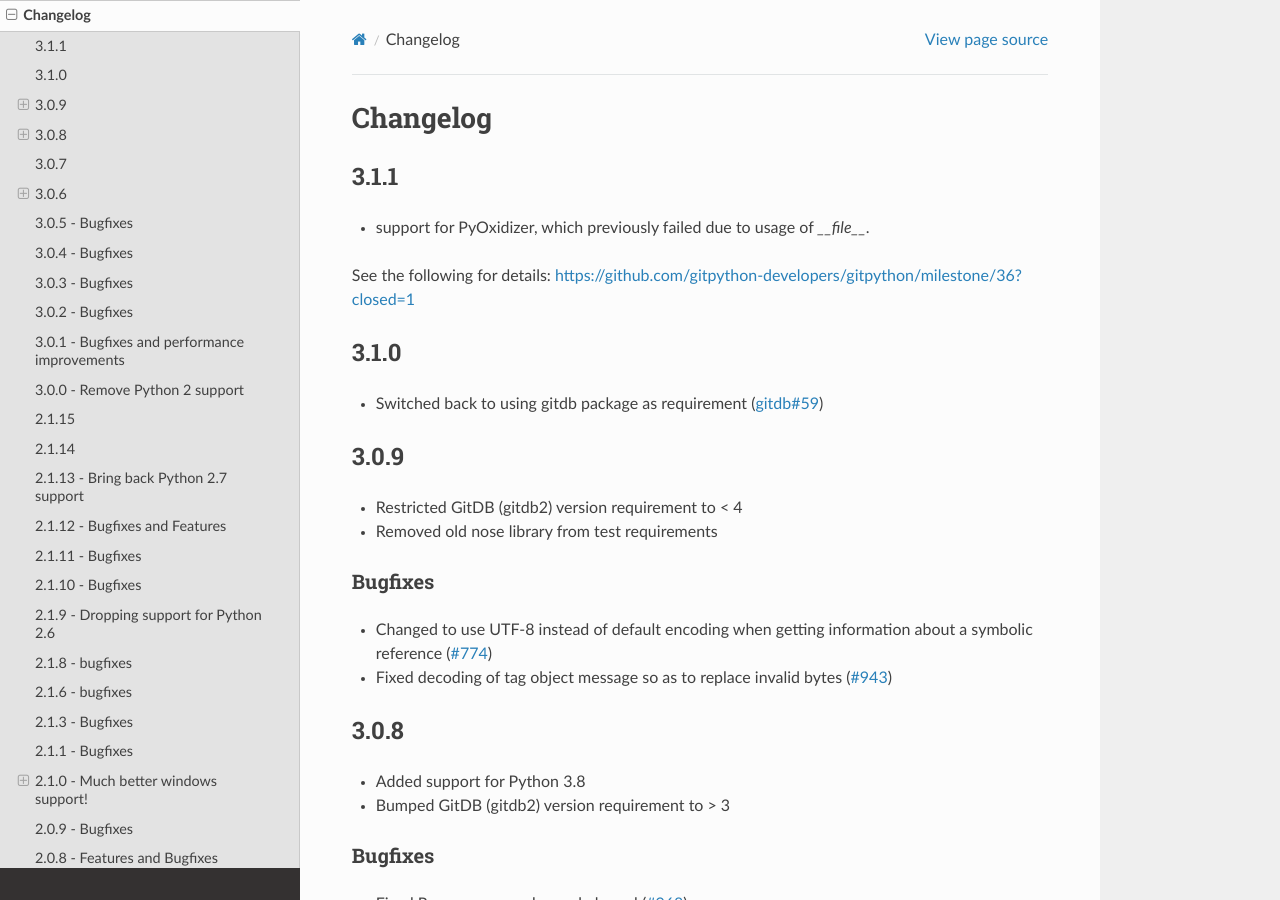
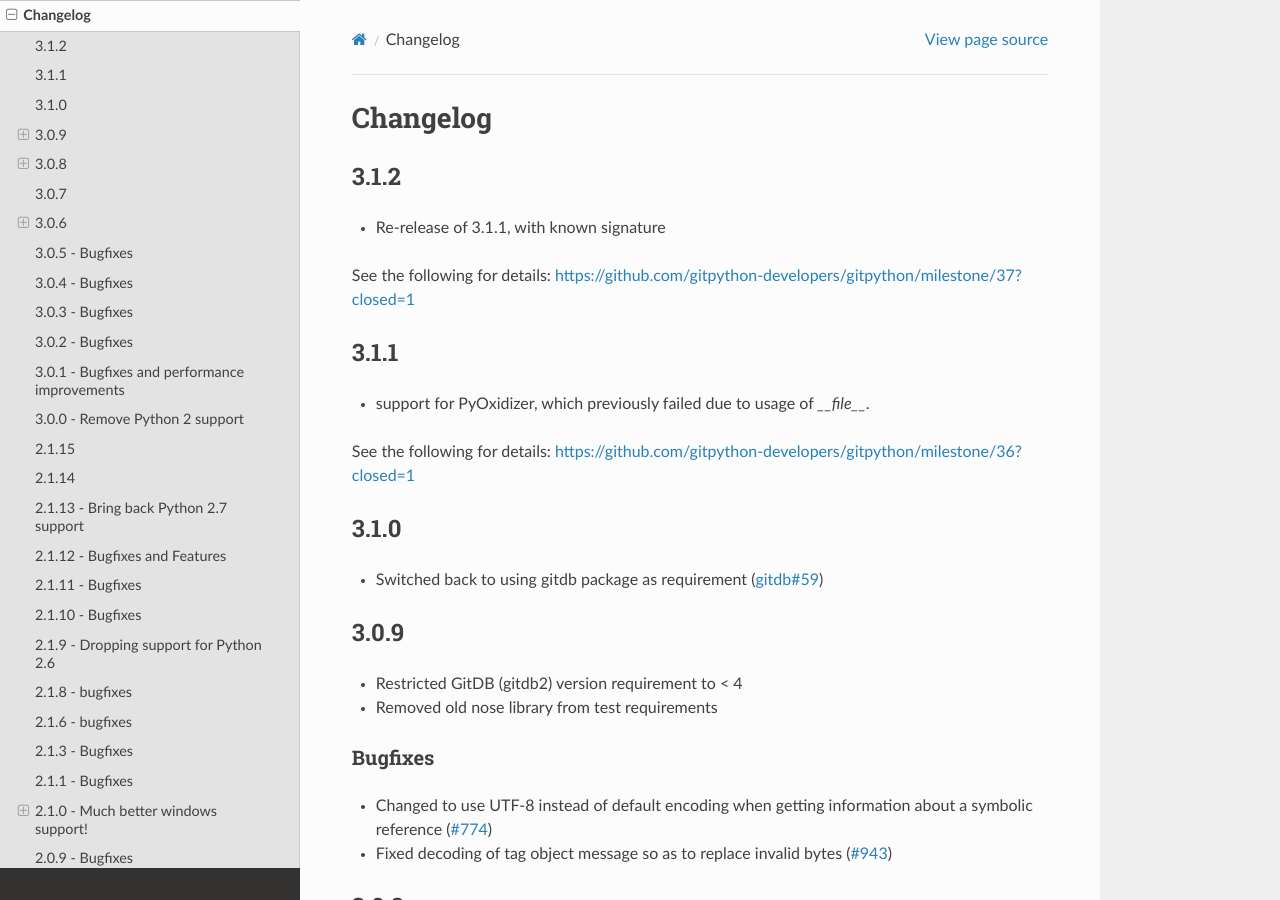
Before and after one commit to gitpython-developers/GitPython, a Sphinx documentation site: the page built from doc/source/changes.rst, in a window 1280 px wide and 900 px high. Built offline with Sphinx 7.4.7 and the Read the Docs theme 2.0.0, drawn with Linux system fonts in a browser that asks for light colours.

Commit message:
Bump patch level, this time with known signature

```diff
--- a/doc/source/changes.rst
+++ b/doc/source/changes.rst
@@ -1,6 +1,15 @@
 =========
 Changelog
 =========
+
+3.1.2
+=====
+
+* Re-release of 3.1.1, with known signature
+
+See the following for details:
+https://github.com/gitpython-developers/gitpython/milestone/37?closed=1
+
 
 3.1.1
 =====
```
Also changed, not shown: 1 other file.
